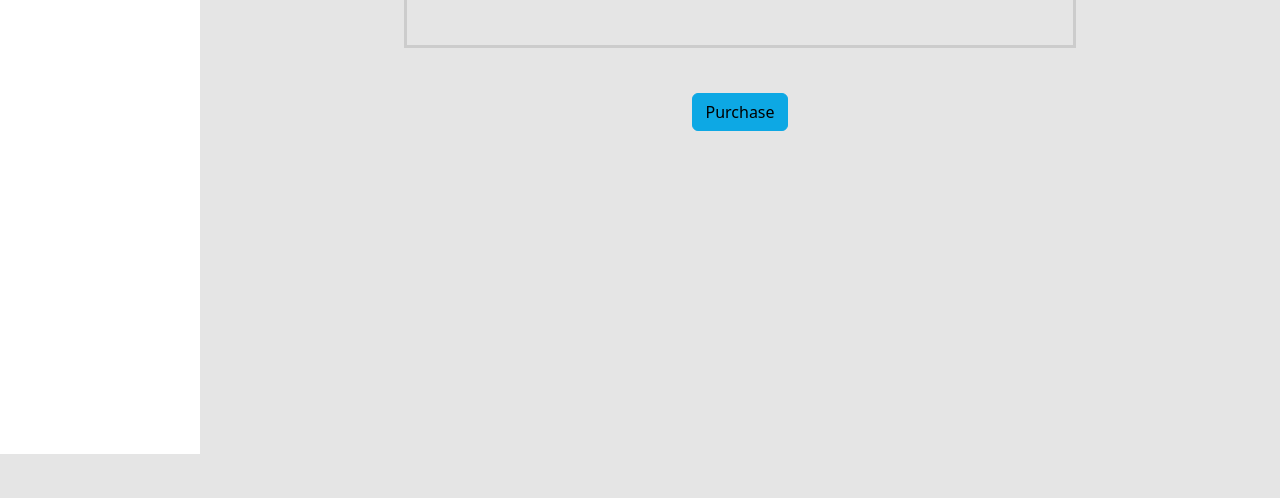
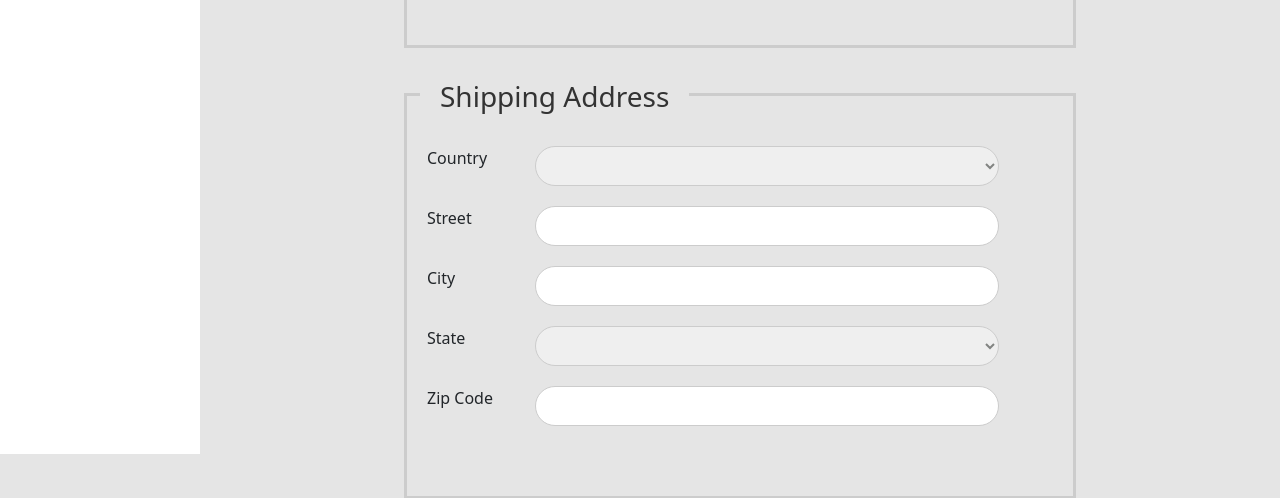
Before and after one commit to Altana-Grishkina/Ecommerce_app, an Angular app: page /checkout in a window 1280 px wide. Shown: the part 346-844 px from the top of the page. Built offline with nearby package versions, Linux system fonts and the light colour scheme; no server answers.

Commit message:
Shipping Address

```diff
--- a/src/app/component/checkout/checkout.component.html
+++ b/src/app/component/checkout/checkout.component.html
@@ -34,6 +34,61 @@
                     </div>
                 </div>
 
+                <!-- shipping Address -->
+                <div formGroupName="shippingAddress" class="form-area">
+                    <h3>Shipping Address </h3>
+
+                    <div class="row">
+                        <div class="col-md-2"><label>Country</label></div>
+                        <div class="col-md-9">
+                            <div class="input-space">
+                                <select formControlName="country">
+                                    <option>TO DO</option>
+                                </select>
+                            </div>
+                        </div>
+                    </div>
+
+                    <div class="row">
+                        <div class="col-md-2"><label>Street</label></div>
+                        <div class="col-md-9">
+                            <div class="input-space">
+                                <input formControlName="street" type="text">
+                            </div>
+                        </div>
+                    </div>
+
+                    <div class="row">
+                        <div class="col-md-2"><label>City</label></div>
+                        <div class="col-md-9">
+                            <div class="input-space">
+                                <input formControlName="city" type="text">
+                            </div>
+                        </div>
+                    </div>
+
+
+                    <div class="row">
+                        <div class="col-md-2"><label>State</label></div>
+                        <div class="col-md-9">
+                            <div class="input-space">
+                                <select formControlName="state">
+                                    <option>TO DO</option>
+                                </select>
+                            </div>
+                        </div>
+                    </div>
+
+                    <div class="row">
+                        <div class="col-md-2"><label>Zip Code</label></div>
+                        <div class="col-md-9">
+                            <div class="input-space">
+                                <input formControlName="zipCode" type="text">
+                            </div>
+                        </div>
+                    </div>
+                </div>
+
                 <!-- submit button -->
                 <div class="text-center">
                     <button type="submit" class="btn btn-info">Purchase</button>
--- a/src/app/component/checkout/checkout.component.ts
+++ b/src/app/component/checkout/checkout.component.ts
@@ -18,7 +18,30 @@
         firstName: [''],
         lastName: [''],
         email: ['']
-      })
+      }),
+      shippingAddress: this.formBuilder.group({
+        street: [''],
+        city: [''],
+        state: [''],
+        country: [''],
+        zipCode: ['']
+      }),
+      billingAddress: this.formBuilder.group({
+        street: [''],
+        city: [''],
+        state: [''],
+        country: [''],
+        zipCode: ['']
+      }),
+      creditCard: this.formBuilder.group({
+        cardType: [''],
+        nameOnCard: [''],
+        cardNumber: [''],
+        securityCode: [''],
+        expirationMonth: [''],
+        expirationYear: ['']
+      }),
+
     });
   }
 
```
